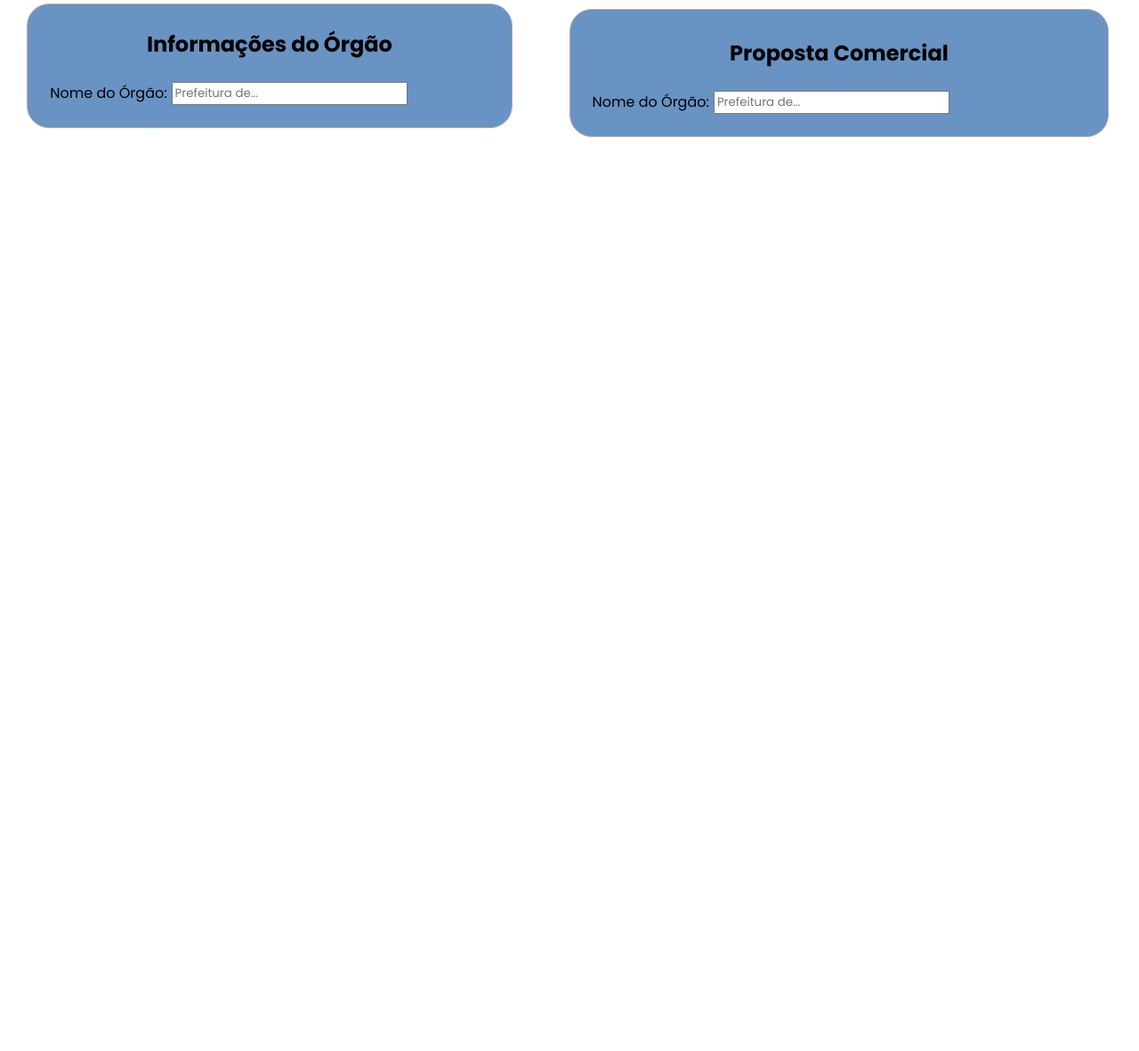
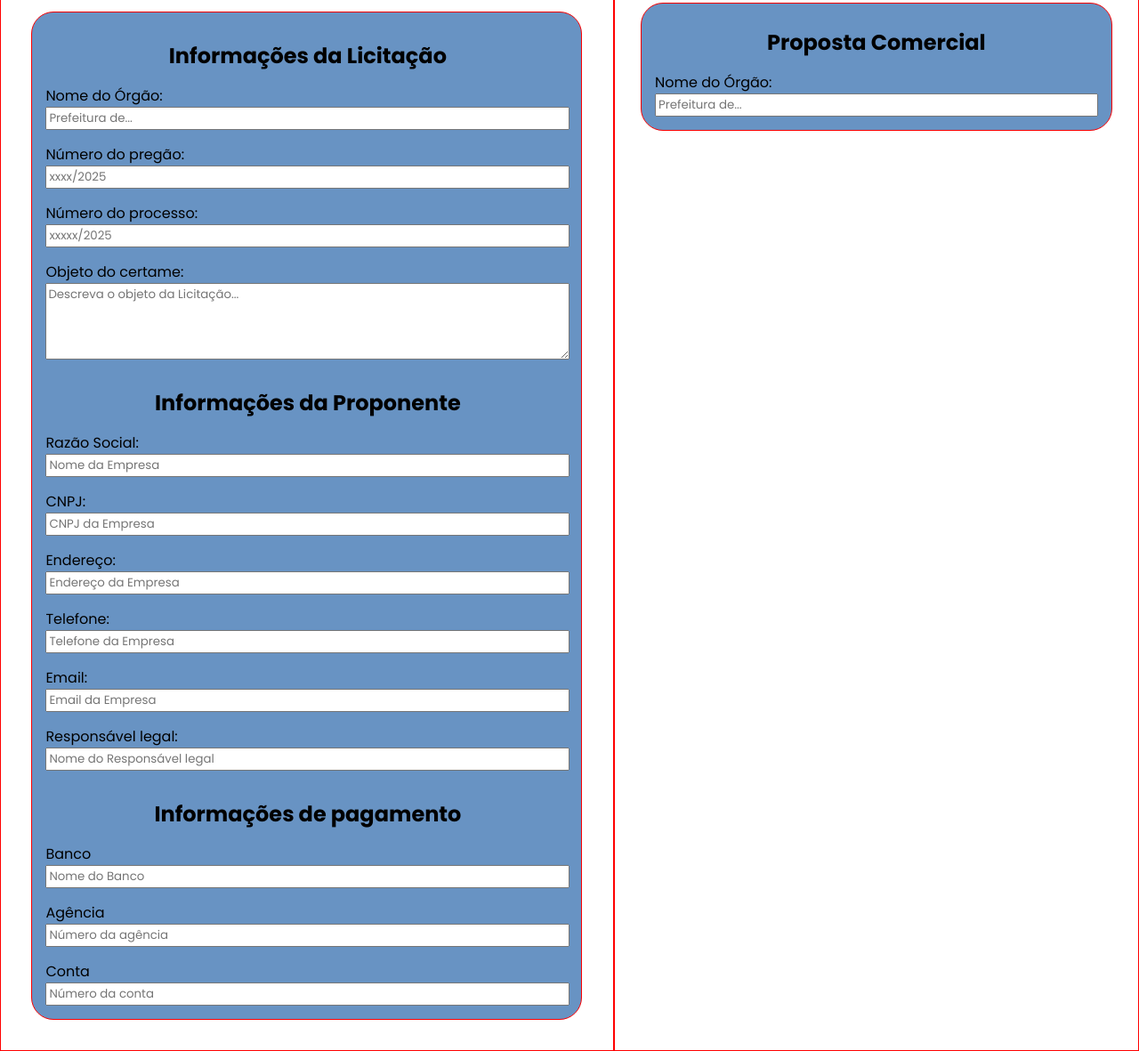
Before and after one commit to PedroMarquesr/propostaExpress, a plain HTML site: page index.html in a window 1280 px wide. Shown: the part 212-1393 px from the top of the page at 89% size. Before the commit the page ends 800 px from the top, so only its background shows below. Drawn offline with Linux system fonts and the light colour scheme; a web font is replaced by a local one.

Commit message:
Add files via upload

```diff
--- a/index.html
+++ b/index.html
@@ -45,10 +45,119 @@
         <h2>Preencha as informações gerais</h2>
         <nav class="card">
           <form action="">
-            <h2>Informações do Órgão</h2>
+            <h2>Informações da Licitação</h2>
             <div class="form-input">
               <p>Nome do Órgão:</p>
-              <input type="text" name="nome" placeholder="Prefeitura de..." />
+              <input
+                type="text"
+                name="nome"
+                placeholder="Prefeitura de..."
+                required
+              />
+            </div>
+            <div class="form-input">
+              <p>Número do pregão:</p>
+              <input
+                type="text"
+                name="numero"
+                placeholder="xxxx/2025"
+                required
+              />
+            </div>
+            <div class="form-input">
+              <p>Número do processo:</p>
+              <input
+                type="text"
+                name="processo"
+                placeholder="xxxxx/2025"
+                required
+              />
+            </div>
+
+            <div class="form-textarea">
+              <p></p>
+              <label for="objeto">Objeto do certame:</label>
+              <textarea
+                name="objeto"
+                id="objeto"
+                rows="4"
+                cols="50"
+                placeholder="Descreva o objeto da Licitação..."
+              ></textarea>
+            </div>
+            <h2>Informações da Proponente</h2>
+            <div class="form-input">
+              <p>Razão Social:</p>
+              <input
+                type="text"
+                name="razaosocial"
+                placeholder="Nome da Empresa"
+                required
+              />
+            </div>
+            <div class="form-input">
+              <p>CNPJ:</p>
+              <input
+                type="number"
+                name="CNPJ"
+                placeholder="CNPJ da Empresa"
+                required
+              />
+            </div>
+            <div class="form-input">
+              <p>Endereço:</p>
+              <input
+                type="text"
+                name="endereco"
+                placeholder="Endereço da Empresa"
+                required
+              />
+            </div>
+            <div class="form-input">
+              <p>Telefone:</p>
+              <input
+                type="number"
+                name="telefone"
+                placeholder="Telefone da Empresa"
+                required
+              />
+            </div>
+            <div class="form-input">
+              <p>Email:</p>
+              <input
+                type="email"
+                name="email"
+                placeholder="Email da Empresa"
+                required
+              />
+            </div>
+            <div class="form-input">
+              <p>Responsável legal:</p>
+              <input
+                type="text"
+                name="responsavel"
+                placeholder="Nome do Responsável legal"
+                required
+              />
+            </div>
+            <h2>Informações de pagamento</h2>
+            <div class="form-input">
+              <p>Banco</p>
+              <input type="text" name="banco" placeholder="Nome do Banco" />
+            </div>
+
+            <div class="form-input">
+              <p>Agência</p>
+              <input
+                type="text"
+                name="agencia"
+                placeholder="Número da agência"
+              />
+            </div>
+
+            <div class="form-input">
+              <p>Conta</p>
+              <input type="text" name="conta" placeholder="Número da conta" />
             </div>
           </form>
         </nav>
--- a/style.css
+++ b/style.css
@@ -1,8 +1,10 @@
+/* Global settings */
 * {
   font-family: poppins;
   margin: 0;
 }
 
+/* Header and navigation */
 header {
   height: 15vh;
   background-color: #155294;
@@ -10,13 +12,13 @@ header {
   grid-auto-flow: column;
   grid-template-columns: 20% auto;
 }
+
 @media (max-width: 600px) {
   header {
     background-color: lightgreen;
   }
 }
-#navBar {
-}
+
 #navBar ul {
   display: flex;
   flex-direction: row;
@@ -28,20 +30,16 @@ header {
 }
 
 #navBar li {
-  display: flex;
   list-style: none;
   margin-right: 0;
   justify-content: right;
   margin-right: 1vh;
 }
-#navBar a {
+
+#navBar a,
+#navBar i {
   color: white;
   text-decoration: none;
-}
-#navBar i {
-  color: white;
-  font-size: 24px; /* Ajuste para o tamanho desejado */
-  width: auto;
 }
 
 #navBar a:hover {
@@ -49,7 +47,6 @@ header {
   color: #050c05;
   transition: all 0.1s;
   font-size: large;
-  width: 100%;
 }
 
 #logotipo {
@@ -62,31 +59,54 @@ header {
 #logotipo img {
   height: 30%;
   position: absolute;
-  justify-content: center;
   display: flex;
   align-items: center;
   justify-content: center;
 }
+
+/* Main content and forms */
 main {
   display: grid;
   grid-template-columns: auto auto;
 }
+
 .container h2 {
   text-align: center;
   margin-top: 5%;
 }
+
 .card {
   border: 1px solid rgb(190, 171, 171);
   margin: 5%;
   padding: 0;
   border-radius: 25px;
   background-color: #4077b3c9;
+  display: grid;
+  border: 1px solid red;
 }
+
+.container {
+  border: 1px solid red;
+}
+
+/* Form styling */
 .form-input {
   display: flex;
-  flex-direction: row;
-  margin: 25px;
+  flex-direction: column;
+  margin: 15px;
 }
+
 .form-input p {
-  margin-right: 5px;
+  margin-right: 15px;
+  width: 100%;
 }
+
+.form-textarea {
+  display: flex;
+  flex-direction: column;
+  margin: 15px;
+}
+
+.form-textarea textarea {
+  height: auto;
+}
```
